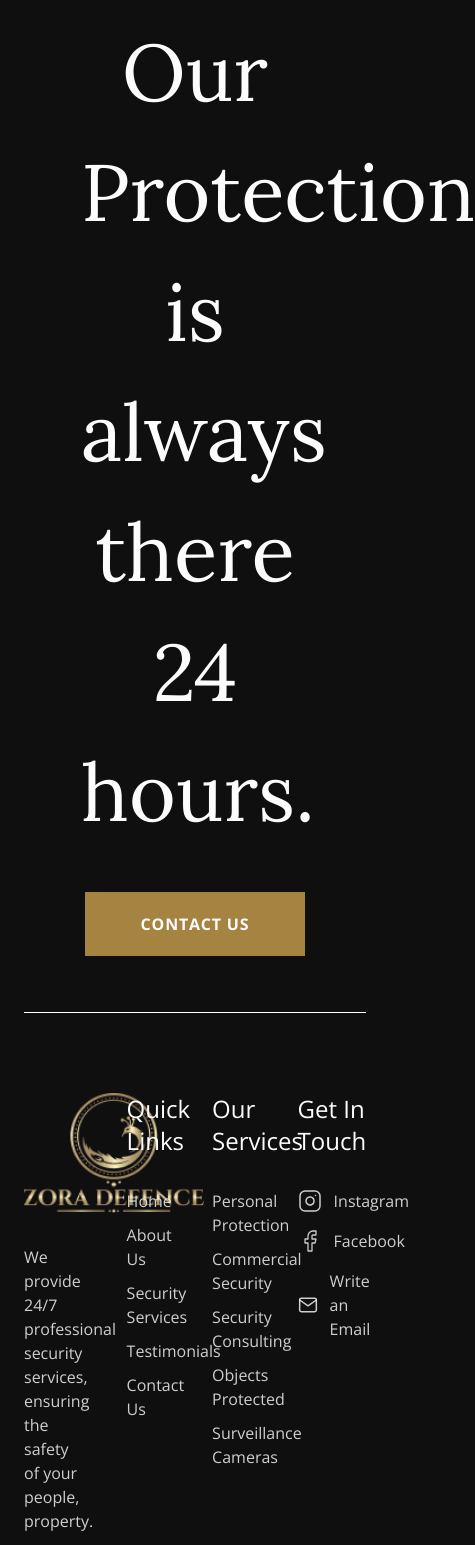
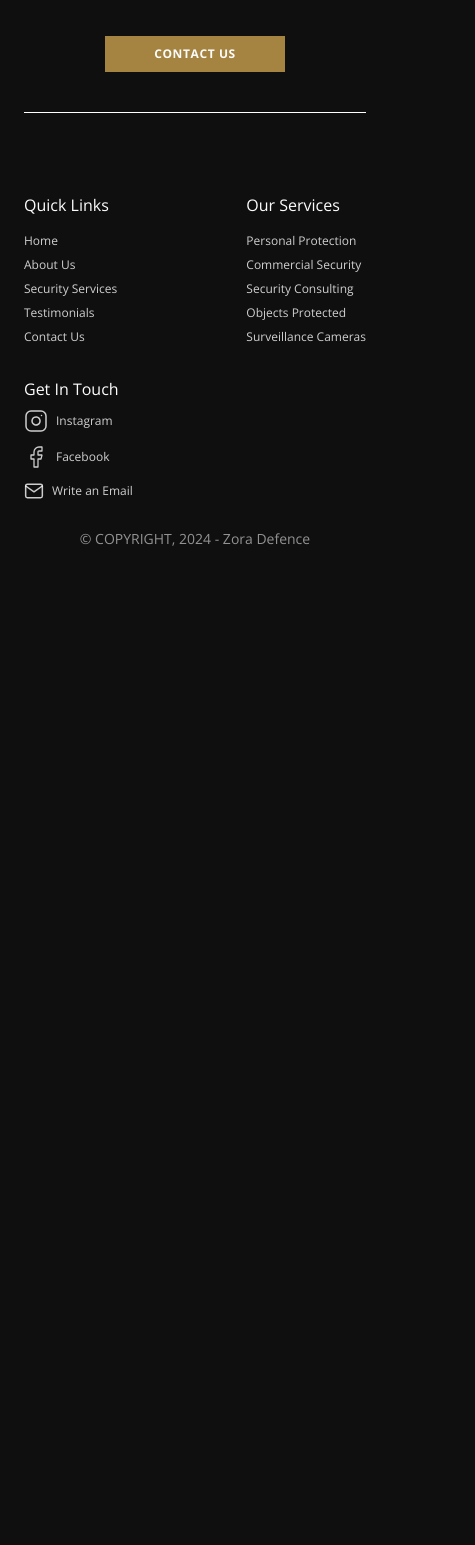
Before and after one commit to prakash-milologic/zora-defence, a Next.js app: page /about-us in a window 390 px wide. Shown: the part 4295-5840 px from the top of the page, 475 px wide, since content can reach past the window. After the commit the page ends 4868 px from the top, so only its background shows below. Built offline with nearby package versions, Linux system fonts and the light colour scheme.

Commit message:
responsive

```diff
--- a/src/components/Homepage/ContactUs.tsx
+++ b/src/components/Homepage/ContactUs.tsx
@@ -8,16 +8,16 @@ const openSans = Open_Sans({
 const ContactUs = () => {
   return (
     <div className="px-6 md:px-[104px] text-center">
-      <div className="pt-[120px] pb-14 border-b-[0.5px] border-white">
+      <div className="lg:pt-[120px] lg:pb-14 py-10 border-b-[0.5px] border-white">
         <p
           className={`text-sm text-primary-500 font-bold uppercase tracking-widest ${openSans.className}`}
         >
           here to protect you
         </p>
-        <p className="w-2/3 m-auto mt-6 text-[80px]">
+        <p className="lg:w-2/3 m-auto mt-6 lg:text-[80px] text-3xl">
           Our Protection is always there 24 hours.
         </p>
-        <button className={`bg-primary-500 font-bold w-[220px] py-5 mt-10 uppercase tracking-wider ${openSans.className}`}>
+        <button className={`lg:text-base text-xs bg-primary-500 font-bold lg:w-[220px] w-[180px] lg:py-5 py-2.5 lg:mt-10 mt-8 uppercase tracking-wider ${openSans.className}`}>
           Contact Us
         </button>
       </div>
--- a/src/components/Homepage/FeatureCount.tsx
+++ b/src/components/Homepage/FeatureCount.tsx
@@ -2,22 +2,22 @@ import React from 'react'
 
 const FeatureCount = () => {
     return (
-        <div className=" bg-[#000000] mt-12 mb-12 bg-black py-20">
-            <div className="flex flex-col justify-center text-center  md:flex-row gap-24">
-                <div className=" flex  flex-col  gap-2 border-[0.5px] border-primary-500 p-7">
-                    <h1 className="text-6xl font-medium  ">647</h1>
+        <div className="lg:my-12 my-10 bg-black lg:py-20 py-10 lg:px-0 px-2">
+            <div className="flex justify-center text-center lg:gap-24 gap-2">
+                <div className="flex flex-col gap-2 border-[0.5px] border-primary-500 lg:p-7 p-4">
+                    <h1 className="lg:text-6xl text-2xl font-medium">647</h1>
                     <p className="text-xs opacity-80 font-normal">No. of Clients</p>
                 </div>
-                <div className=" flex  flex-col gap-2 border-[0.5px] border-primary-500 p-7">
-                    <h1 className="text-6xl font-medium ">30+</h1>
+                <div className="flex  flex-col gap-2 border-[0.5px] border-primary-500 lg:p-7 p-4">
+                    <h1 className="lg:text-6xl text-2xl font-medium">30+</h1>
                     <p className="text-xs opacity-80 font-normal">Years of Experience</p>
                 </div>
-                <div className=" flex  flex-col gap-2 border-[0.5px] border-primary-500 p-7">
-                    <h1 className="text-6xl font-medium ">244</h1>
+                <div className=" flex  flex-col gap-2 border-[0.5px] border-primary-500 lg:p-7 p-4">
+                    <h1 className="lg:text-6xl text-2xl font-medium">244</h1>
                     <p className="text-xs opacity-80 font-normal">No. of Employees</p>
                 </div>
-                <div className=" flex  flex-col gap-2 border-[0.5px] border-primary-500 p-7">
-                    <h1 className="text-6xl font-medium ">12</h1>
+                <div className=" flex  flex-col gap-2 border-[0.5px] border-primary-500 lg:p-7 p-4">
+                    <h1 className="lg:text-6xl text-2xl font-medium">12</h1>
                     <p className="text-xs opacity-80 font-normal">Global Markets</p>
                 </div>
             </div>
--- a/src/components/Homepage/Hero.tsx
+++ b/src/components/Homepage/Hero.tsx
@@ -3,11 +3,11 @@ import hero from "@/assets/images/hero.png"
 
 const Hero = () => {
     return (
-        <div className="w-full relative bg-no-repeat bg-cover h-[47rem] z-0 rounded-xl overflow-hidden" style={{ backgroundImage: `url(${hero.src})` }}>
-            <div className="relative top-[30%] left-[13%]  w-full h-full z-10  flex  flex-col gap-5 ">
-                <h1 className="text-7xl font-medium ">We Secure What <br/> Matters Most</h1>
-                <h6 className="text-base opacity-80 font-normal">Expert security professionals ensuring reliable protection through <br/> manned guarding, static security, and close protection services.</h6>
-                <button style={{width:"220px"}} type="button" className="font-bold bg-[#A58441] text-base px-5 py-2.5 text-center me-2 mb-2">EXPLORE SERVICES</button>
+        <div className="w-full relative bg-no-repeat bg-cover lg:h-[47rem] h-[38rem] z-0 rounded-xl overflow-hidden" style={{ backgroundImage: `url(${hero.src})` }}>
+            <div className="relative top-[30%] lg:left-[13%] left-5  w-full h-full z-10  flex  flex-col gap-5 ">
+                <h1 className="lg:text-7xl text-4xl font-medium ">We Secure What <br/> Matters Most</h1>
+                <h6 className="lg:text-base text-sm opacity-80 font-normal lg:pr-0 pr-12">Expert security professionals ensuring reliable protection through <br /> manned guarding, static security, and close protection services.</h6>
+                <button  type="button" className="lg:w-[220px] w-[180px] font-bold bg-[#A58441] lg:text-base text-xs py-2.5 text-center me-2 mb-2">EXPLORE SERVICES</button>
                 </div>
         </div>
     )
--- a/src/components/Homepage/Testimonial.tsx
+++ b/src/components/Homepage/Testimonial.tsx
@@ -1,32 +1,36 @@
-"use client"
-import React from 'react';
-import { Swiper, SwiperSlide } from 'swiper/react';
+"use client";
+import React from "react";
+import { Swiper, SwiperSlide } from "swiper/react";
 
 // Import Swiper styles
-import 'swiper/css';
-import TestimonialDesc from './TestimonialDesc';
+import "swiper/css";
+import TestimonialDesc from "./TestimonialDesc";
 
 const Testimonial = () => {
   return (
     <div className="px-6 md:px-[104px] py-[120px]">
       <p className="text-sm text-secondary-500 font-bold">CLIENTS STORIES</p>
-      <p className="text-[64px] font-medium w-2/3 mt-6 mb-14">
-      What Our Clients Have<br/>
+      <p className="lg:text-[64px] text-3xl font-medium lg:w-2/3 pr-20 mt-6 mb-14">
+        What Our Clients Have
+        <br />
         to Say About Us
       </p>
-        <Swiper
-            spaceBetween={50}
-            slidesPerView={3}
-        >
+      <Swiper spaceBetween={50} slidesPerView={3}>
         <SwiperSlide>
           <TestimonialDesc />
         </SwiperSlide>
-            <SwiperSlide><TestimonialDesc /></SwiperSlide>
-            <SwiperSlide><TestimonialDesc /></SwiperSlide>
-            <SwiperSlide><TestimonialDesc /></SwiperSlide>
+        <SwiperSlide>
+          <TestimonialDesc />
+        </SwiperSlide>
+        <SwiperSlide>
+          <TestimonialDesc />
+        </SwiperSlide>
+        <SwiperSlide>
+          <TestimonialDesc />
+        </SwiperSlide>
       </Swiper>
     </div>
-    )
-}
+  );
+};
 
-export default Testimonial
+export default Testimonial;
--- a/src/components/Homepage/TestimonialDesc.tsx
+++ b/src/components/Homepage/TestimonialDesc.tsx
@@ -9,7 +9,7 @@ const TestimonialDesc = () => {
     We hired Zora Defence for our corporate event, and their team went above and beyond to ensure everything ran smoothly. The security personnel were professional, courteous, and clearly well-trained. Their presence was reassuring, and they handled every situation with confidence and efficiency.
     </h6>
         <div
-            className="flex items-center mt-5 mb-5 sm:mt-9 mb-9 gap-2 text-amber-500 transition-all duration-500  ">
+            className="flex items-center mt-5 mb-5 sm:mt-9 gap-2 text-amber-500 transition-all duration-500  ">
             <svg className="w-5 h-5" viewBox="0 0 18 17" fill="none"
                 xmlns="http://www.w3.org/2000/svg">
                 <path
--- a/src/layouts/MainLayout/Footer.tsx
+++ b/src/layouts/MainLayout/Footer.tsx
@@ -17,7 +17,7 @@ const Footer = () => {
   return (
     <div className={`pt-20 px-6 md:px-[104px] ${openSans.className}`}>
       <div className="flex justify-between">
-        <div className="w-1/4">
+        <div className="w-1/4 lg:block hidden">
           <div className="w-[180px] h-[120px] overflow-hidden">
             <Link href={"/"} className="w-full h-full">
               <Image
@@ -35,31 +35,31 @@ const Footer = () => {
             of your people, property.
           </p>
         </div>
-        <div className="w-1/5">
-          <p className="text-2xl">Quick Links</p>
-          <ul className="mt-8">
+        <div className="lg:w-1/5">
+          <p className="lg:text-2xl">Quick Links</p>
+          <ul className="lg:mt-8 mt-4">
             {mainMenuItems.map((item, index) => (
-              <li key={index} className="mt-2.5 font-[340] text-white/80">
+              <li key={index} className="lg:text-base text-xs lg:mt-2.5 mt-2 font-[340] text-white/80">
                 <Link href={item.link}>{item.name}</Link>
               </li>
             ))}
           </ul>
         </div>
-        <div className="w-1/5">
-          <p className="text-2xl">Our Services</p>
-          <ul className="mt-8">
+        <div className="lg:w-1/5">
+          <p className="lg:text-2xl">Our Services</p>
+          <ul className="lg:mt-8 mt-4">
             {services.map((item, index) => (
-              <li key={index} className="mt-2.5 font-[340] text-white/80">
+              <li key={index} className="lg:text-base text-xs lg:mt-2.5 mt-2 font-[340] text-white/80">
                 <Link href={item.link}>{item.name}</Link>
               </li>
             ))}
           </ul>
         </div>
-        <div className="w-1/5">
+        <div className="lg:w-1/5 hidden lg:block">
           <p className="text-2xl">Get In Touch</p>
           <ul className="mt-8">
             {socialLinks.map((item: ISocialLinks) => (
-              <li key={item.name} className="mt-2.5 font-[340] text-white/80">
+              <li key={item.name} className="text-base mt-2.5 font-[340] text-white/80">
                 <Link
                   href={item.link}
                   className="inline-flex items-center gap-3"
@@ -71,8 +71,22 @@ const Footer = () => {
           </ul>
         </div>
       </div>
-
-      <div className="mt-[188px] mb-8 text-center">
+      <div className="lg:hidden mt-8">
+          <p className="text-base">Get In Touch</p>
+          <ul className="t-4">
+            {socialLinks.map((item: ISocialLinks) => (
+              <li key={item.name} className=" text-xs mt-2 font-[340] text-white/80">
+                <Link
+                  href={item.link}
+                  className="inline-flex items-center gap-2"
+                >
+                  <span>{item.icon()}</span> <span>{item.name}</span>
+                </Link>
+              </li>
+            ))}
+          </ul>
+        </div>
+      <div className="lg:mt-[188px] my-6 lg:mb-8 text-center">
         <p className="text-sm text-white/55"> &copy; COPYRIGHT, {date} - Zora Defence</p>
       </div>
     </div>
--- a/src/layouts/MainLayout/Header.tsx
+++ b/src/layouts/MainLayout/Header.tsx
@@ -56,7 +56,7 @@ const Header = () => {
             >
               <Link
                 href={item.link}
-                className="text-primary-500 hover:underline text-xs lg:text-base"
+                className="text-white hover:underline text-xs lg:text-base"
               >
                 <li className="py-3 lg:px-4 px-3 hover:underline transition-all">
                   {item.name}
```
Also changed, not shown: src/components/Common/ContentAndImageSection.tsx (+9 -7 lines), src/components/Homepage/Services.tsx (+13 -13 lines). Lines whose indentation alone changed are shown as unchanged.
